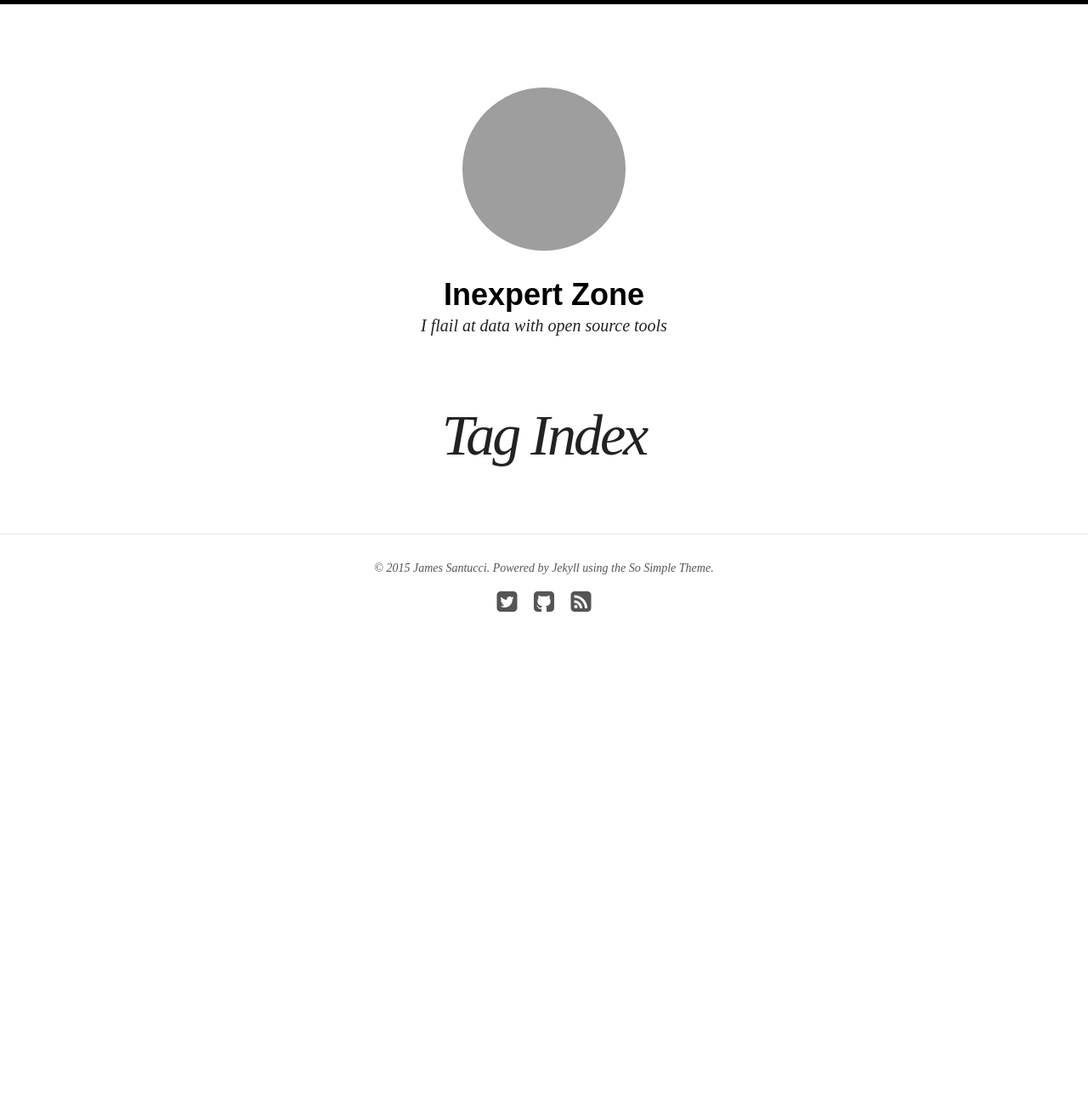
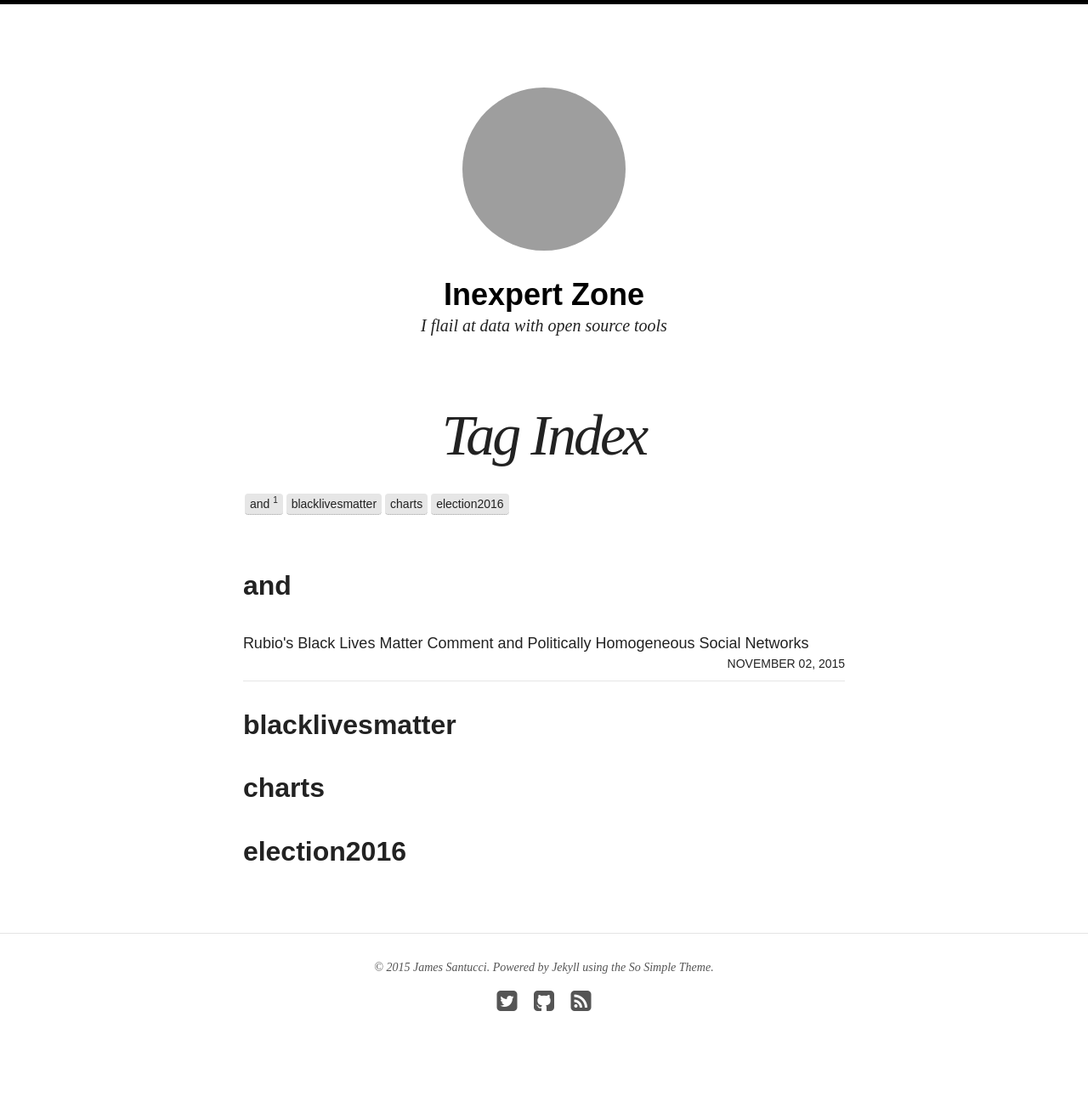
Before and after one commit to jisantuc/jisantuc.github.io, a Jekyll site: the page built from tags/index.md, in a window 1280 px wide. Shown: the whole page at 85% size. Built offline with Jekyll 4.4.1, drawn with Linux system fonts in a browser that asks for light colours; nearby versions of some CDN libraries; before the commit the page ends 900 px from its top, so only the background shows below that.

Commit message:
small cleanup

```diff
--- a/_posts/2015-11-02-rubio-black-lives-matter-polinet.md
+++ b/_posts/2015-11-02-rubio-black-lives-matter-polinet.md
@@ -2,7 +2,7 @@
 layout: post
 title: Rubio's Black Lives Matter Comment and Politically Homogeneous Social Networks
 category: blog
-breadcrumb: True
+tags: blacklivesmatter,twitter,charts and graphs,marco rubio,election2016,politics
 ---
 
 <link href="/_site/assets/css/lightbox.css" rel="stylesheet">
--- a/index.html
+++ b/index.html
@@ -3,7 +3,6 @@
 title: Home
 excerpt: "I flail at data with open source tools"
 search_omit: true
-breadcrumb: True
 ---
 
 <ul class="post-list">
```
